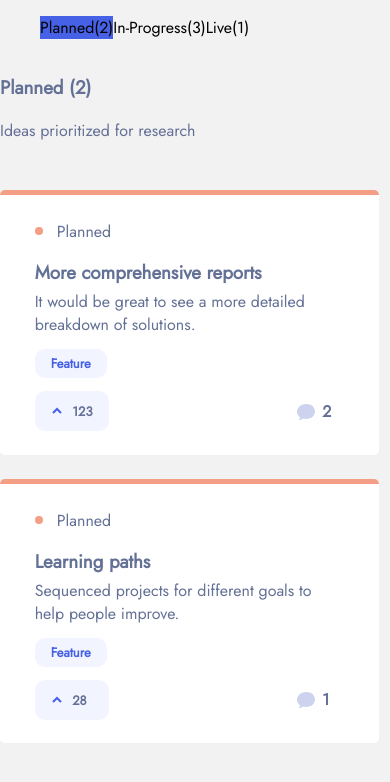
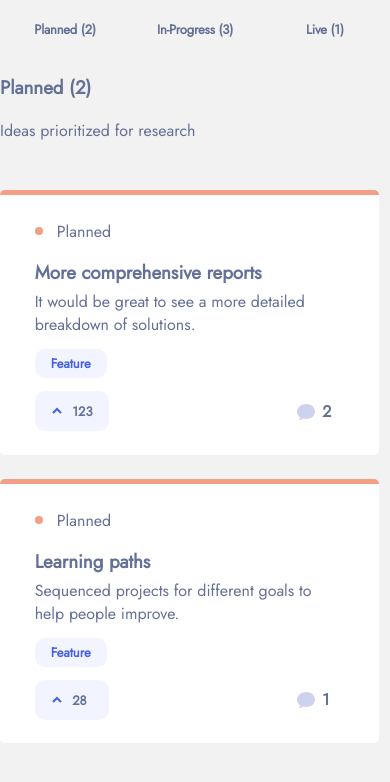
Before and after one commit to AmaliTech-Training-Academy/product-feedback-app, a React (Create React App) app in the folder project/: page / in a window 390 px wide. Shown: the top 782 px of the page. Built offline with nearby package versions, Linux system fonts and the light colour scheme; no server answers.

Commit message:
styling tabs part 1

```diff
--- a/project/package.json
+++ b/project/package.json
@@ -3,6 +3,7 @@
   "version": "0.1.0",
   "private": true,
   "dependencies": {
+    "@mui/base": "^5.0.0-alpha.114",
     "@reduxjs/toolkit": "^1.9.1",
     "@testing-library/jest-dom": "^5.16.5",
     "@testing-library/react": "^13.4.0",
--- a/project/src/Components/Roadmap/Tab.js
+++ b/project/src/Components/Roadmap/Tab.js
@@ -6,7 +6,7 @@ const TabNavItem = ({ id, title, activeTab, setActiveTab }) => {
  };
 
 return (
-   <li onClick={handleClick} className={activeTab === id ? "active" : ""}>
+   <li onClick={handleClick} className= {activeTab === id ? "active " : ""}>
      { title }
    </li>
  );
--- a/project/src/Pages/roadmap/Plan.js
+++ b/project/src/Pages/roadmap/Plan.js
@@ -5,6 +5,7 @@ import {useState,useEffect} from "react";
 import ProductRequest from "../../Components/Roadmap/ProductRequest";
 import TabNavItem from "../../Components/Roadmap/Tab";
 import TabContent from "../../Components/Roadmap/TabContent";
+
 
 
 
@@ -46,10 +47,11 @@ function Plan(){
     return(
         <>
         <nav>
-          <ul>
-            <TabNavItem title="Planned(2)" id="tab1" activeTab={activeTab} setActiveTab={setActiveTab}/>
-            <TabNavItem title="In-Progress(3)" id="tab2" activeTab={activeTab} setActiveTab={setActiveTab}/>
-            <TabNavItem title="Live(1)" id="tab3" activeTab={activeTab} setActiveTab={setActiveTab}/>
+
+          <ul className="list1">
+            <TabNavItem className="plan-tag" title="Planned (2)" id="tab1" activeTab={activeTab} setActiveTab={setActiveTab}/>
+            <TabNavItem className="progress-tag"title="In-Progress (3)" id="tab2" activeTab={activeTab} setActiveTab={setActiveTab}/>
+            <TabNavItem className="live-tag" title="Live (1)" id="tab3" activeTab={activeTab} setActiveTab={setActiveTab}/>
           </ul>
         </nav>
     <div className="small-screen">
--- a/project/src/Pages/roadmap/roadmap.css
+++ b/project/src/Pages/roadmap/roadmap.css
@@ -250,10 +250,21 @@ nav{
     }
      li{
         list-style-type: none;
-        display: inline;
+        display: inline-block;
+        width: 33.33%;
+        font-weight: 700;
+        font-size: 13px;
+        color: #647196;
+        letter-spacing: -0.18px;
+        text-align: center;
+        line-height: 19px;
+
+        margin-top: 20px;margin-bottom: 16;
+
     }
     .active{
-        background-color: #4661e6;
+        /* background-color: #4661e6; */
+
     }
    .big-screen{
     display: none;
@@ -261,4 +272,15 @@ nav{
    .small-screen{
     display: block;
    }
+   .list1{
+    padding: 0;
+    height: 55px;
+    margin: 0;
+   }
+
+   .plan-tag :active{
+    border: 5px #f49f85;
+
+   }
+
 }
```
Also changed, not shown: 1 other file (tests, documents, lock files or other folders).
